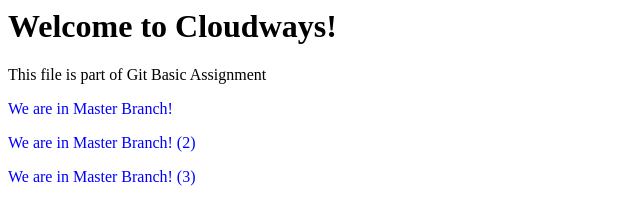
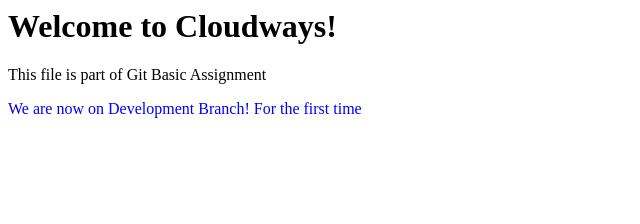
Before and after one commit to SaadAhmed-96/MySecretProject, a plain HTML site: page index.html in a window 1280 px wide. Shown: the whole page, without its empty margins (0-640 px from the left). Drawn offline with Linux system fonts and the light colour scheme.

Commit message:
This is First Commit of Development Branch

```diff
--- a/index.html
+++ b/index.html
@@ -8,10 +8,7 @@
 
 <p> This file is part of Git Basic Assignment </p>
 
-<p style="color: blue"> We are in Master Branch!</p>
+<p style="color: blue"> We are now on Development Branch! For the first time</p> <! -- This is First Commit of Development Branch -->
 
-<p style="color: blue"> We are in Master Branch! (2)</p> <! -- This is Second Commit of Master Branch -->
-
-<p style="color: blue"> We are in Master Branch! (3)</p> <! -- This is Third Commit of Master Branch -->
 </body>
 </html>
```
